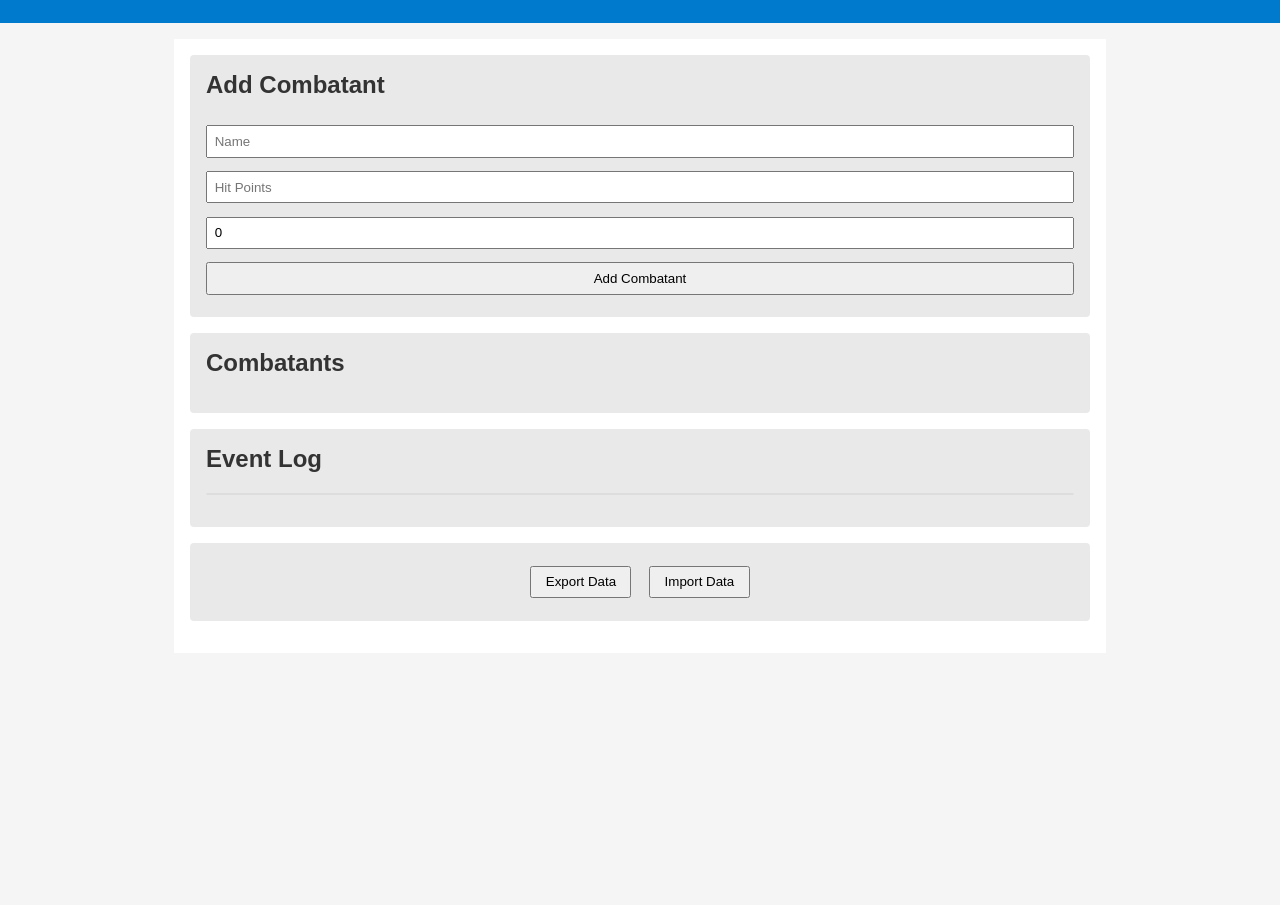
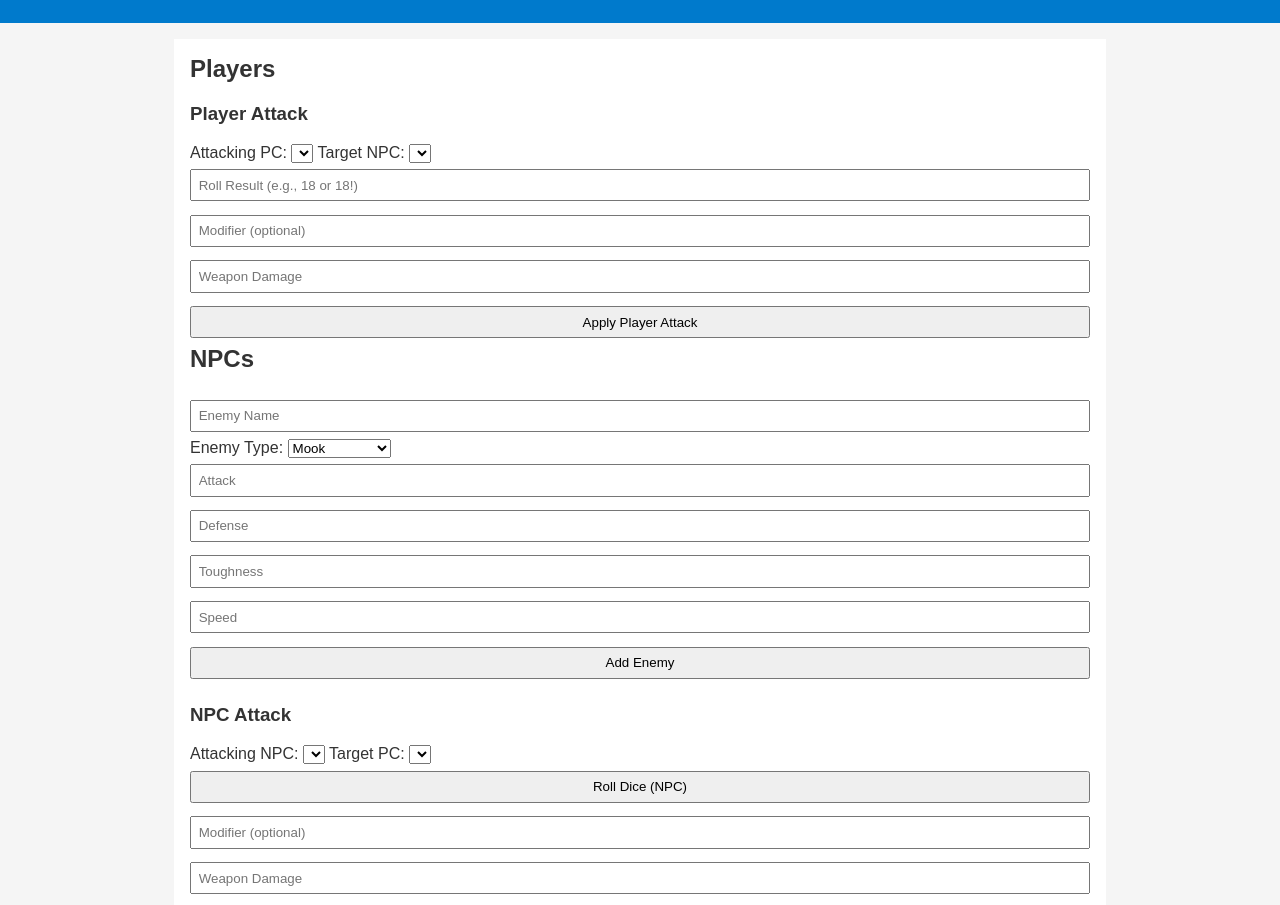
Before and after one commit to LucaVavala/combat-tracker, a plain HTML site: page index.html in a window 1280 px wide. Shown: the part 89-994 px from the top of the page. Before the commit the page ends 800 px from the top, so only its background shows below. Drawn offline with Linux system fonts and the light colour scheme.

Commit message:
Update index.html

```diff
--- a/index.html
+++ b/index.html
@@ -3,32 +3,71 @@
 <head>
   <meta charset="UTF-8" />
   <meta name="viewport" content="width=device-width, initial-scale=1" />
-  <title>Combat Tracker</title>
+  <title>Feng Shui 2 Combat Tracker</title>
   <link rel="stylesheet" href="styles.css" />
   <link rel="manifest" href="manifest.json" />
 </head>
 <body>
   <header>
-    <h1>Combat Tracker</h1>
+    <h1>Feng Shui 2 Combat Tracker</h1>
   </header>
   <main>
-    <!-- Combatant Setup Section -->
-    <section id="combatant-setup">
-      <h2>Add Combatant</h2>
-      <form id="addCombatantForm">
-        <input type="text" id="combatantName" placeholder="Name" required />
-        <input type="number" id="hp" placeholder="Hit Points" required />
-        <!-- Optionally, you might let the GM enter initial condition -->
-        <input type="number" id="condition" placeholder="Condition (default 0)" value="0" />
-        <button type="submit">Add Combatant</button>
-      </form>
-    </section>
-
-    <!-- Combatant List Dashboard -->
-    <section id="combatant-dashboard">
-      <h2>Combatants</h2>
-      <ul id="combatantList"></ul>
-    </section>
+    <div class="columns">
+      <!-- Left Column: Players -->
+      <div class="column" id="playersColumn">
+        <h2>Players</h2>
+        <ul id="pcList"></ul>
+        <h3>Player Attack</h3>
+        <form id="playerActionForm">
+          <label for="playerAttacker">Attacking PC:</label>
+          <select id="playerAttacker" required></select>
+          <label for="npcTarget">Target NPC:</label>
+          <select id="npcTarget" required></select>
+          <input type="text" id="playerRollResult" placeholder="Roll Result (e.g., 18 or 18!)" required />
+          <input type="number" id="playerModifier" placeholder="Modifier (optional)" />
+          <input type="number" id="playerWeaponDamage" placeholder="Weapon Damage" required />
+          <button type="submit">Apply Player Attack</button>
+        </form>
+      </div>
+      <!-- Right Column: NPCs -->
+      <div class="column" id="npcsColumn">
+        <h2>NPCs</h2>
+        <form id="addEnemyForm">
+          <input type="text" id="enemyName" placeholder="Enemy Name" required />
+          <label for="enemyType">Enemy Type:</label>
+          <select id="enemyType" required>
+            <option value="mook">Mook</option>
+            <option value="featured">Featured Foe</option>
+            <option value="boss">Boss</option>
+            <option value="uberboss">Uber Boss</option>
+          </select>
+          <input type="number" id="enemyAttack" placeholder="Attack" required />
+          <input type="number" id="enemyDefense" placeholder="Defense" required />
+          <input type="number" id="enemyToughness" placeholder="Toughness" required />
+          <input type="number" id="enemySpeed" placeholder="Speed" required />
+          <!-- For Mooks, we track a count instead of Wound Points -->
+          <div id="mookCountContainer" style="display: none;">
+            <input type="number" id="mookCount" placeholder="Mook Count" value="1" required />
+          </div>
+          <button type="submit">Add Enemy</button>
+        </form>
+        <ul id="npcList"></ul>
+        <h3>NPC Attack</h3>
+        <form id="npcActionForm">
+          <label for="npcAttacker">Attacking NPC:</label>
+          <select id="npcAttacker" required></select>
+          <label for="playerTarget">Target PC:</label>
+          <select id="playerTarget" required></select>
+          <div id="npcRollPanel">
+            <button type="button" id="npcRollDiceButton">Roll Dice (NPC)</button>
+            <div id="npcRollResult"></div>
+            <input type="number" id="npcModifier" placeholder="Modifier (optional)" />
+          </div>
+          <input type="number" id="npcWeaponDamage" placeholder="Weapon Damage" required />
+          <button type="submit">Apply NPC Attack</button>
+        </form>
+      </div>
+    </div>
 
     <!-- Event Log -->
     <section id="eventLog">
@@ -36,13 +75,12 @@
       <ul id="logList"></ul>
     </section>
 
-    <!-- Data Export / Import -->
+    <!-- Data Management -->
     <section id="dataManagement">
       <button id="exportButton">Export Data</button>
       <input type="file" id="importFileInput" accept=".json" style="display: none;" />
       <button id="importButton">Import Data</button>
     </section>
-
   </main>
   <script src="script.js"></script>
 </body>
```
